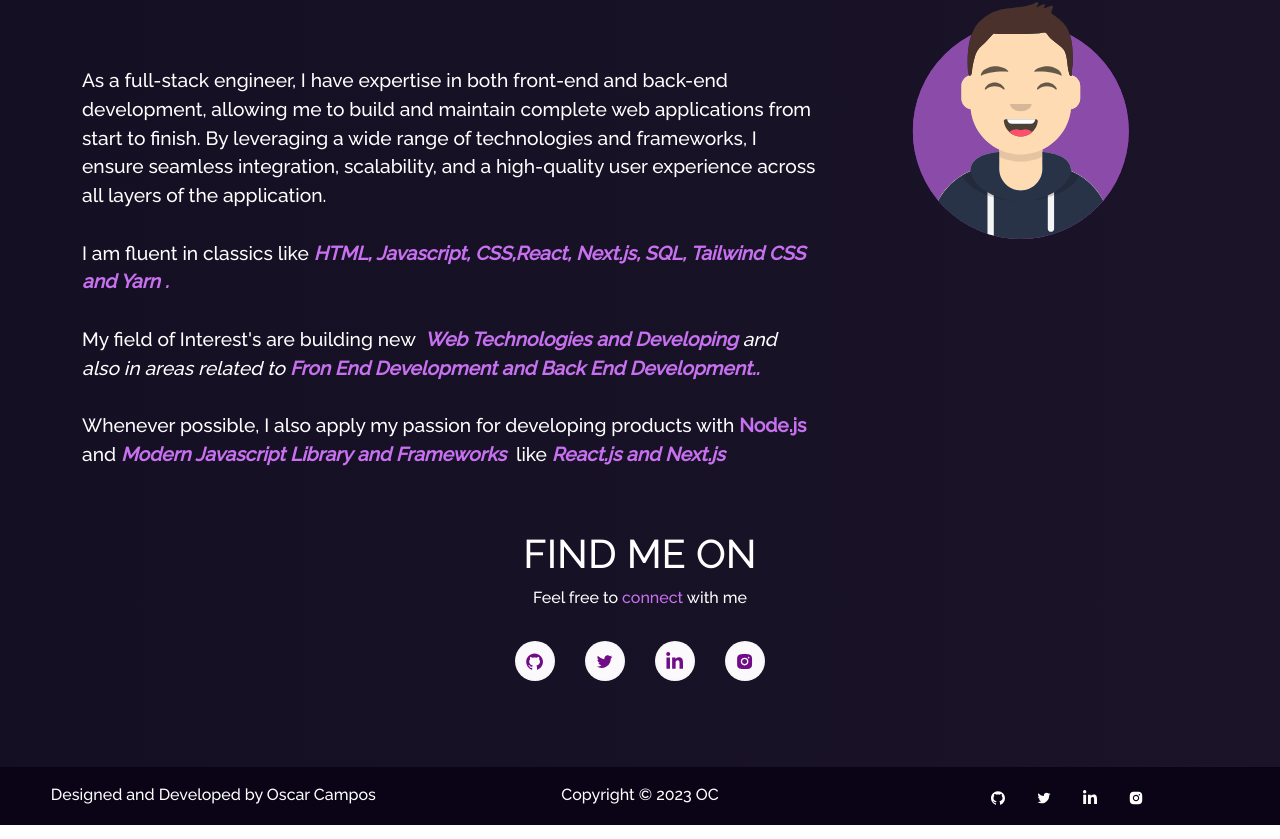
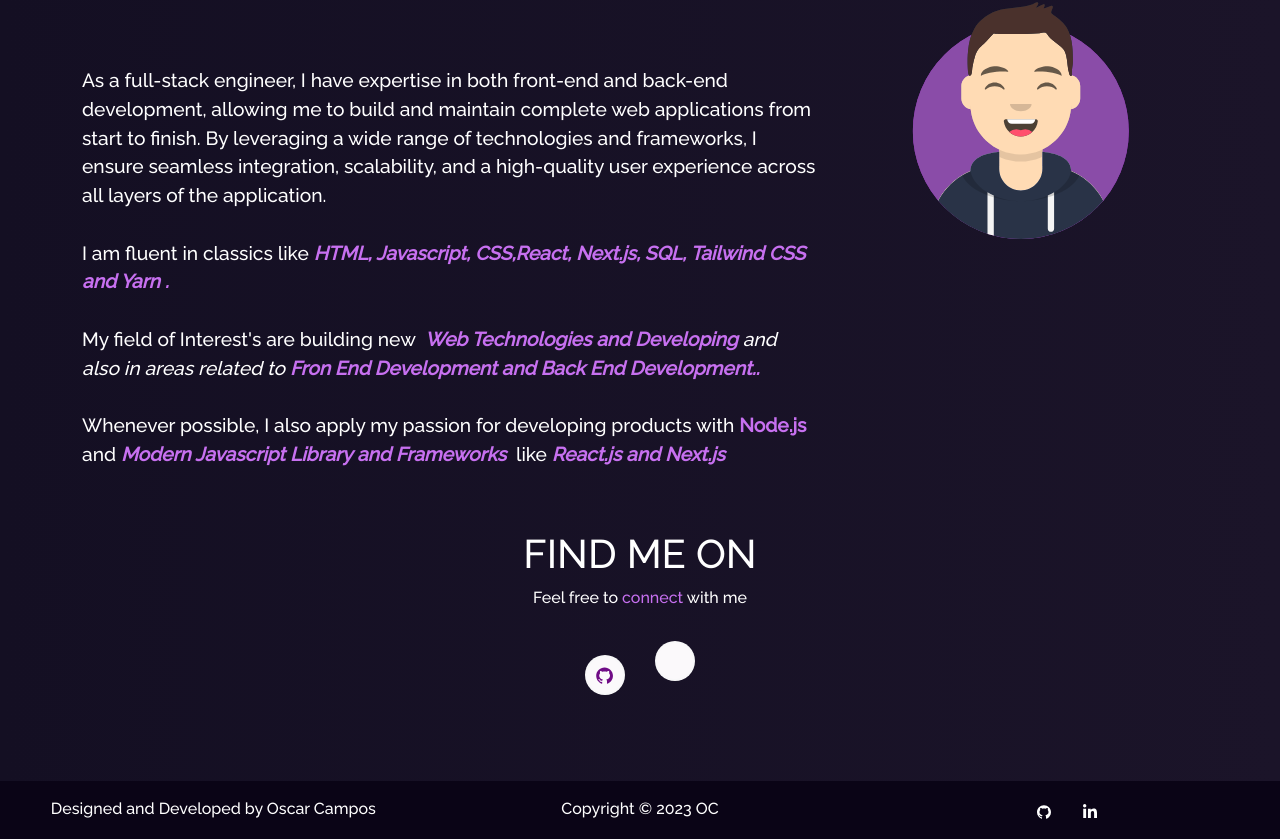
Before and after one commit to Oscarc691/ReactPortfolio, a React (Create React App) app: page / in a window 1280 px wide. Shown: the part 918-1757 px from the top of the page. Built offline with nearby package versions, Linux system fonts and the light colour scheme.

Commit message:
updated portfolio

```diff
--- a/src/components/About/AboutCard.js
+++ b/src/components/About/AboutCard.js
@@ -1,6 +1,6 @@
 import React from "react";
 import Card from "react-bootstrap/Card";
-import { ImPointRight } from "react-icons/im";
+
 
 function AboutCard() {
   return (
@@ -8,29 +8,13 @@
       <Card.Body>
         <blockquote className="blockquote mb-0">
           <p style={{ textAlign: "justify" }}>
-            Hi Everyone, I am <span className="purple">Oscar Campos </span>
-            originaly from <span className="purple"> San Fernando, California.</span>
-            <br />I am a Developer pursuing more knowledge and skills in the industry!
-            <br />
-            <br />
-            Apart from coding, some other activities that I love to do!
+           Hi, I’m Oscar Campos — a developer from San Fernando, California, passionate about building innovative applications and expanding my expertise in software development.
           </p>
-          <ul>
-            <li className="about-activity">
-              <ImPointRight /> Playing Games
-            </li>
-            <li className="about-activity">
-              <ImPointRight /> Working out
-            </li>
-            <li className="about-activity">
-              <ImPointRight /> Hangin out with friends
-            </li>
-          </ul>
+          <p style ={{textAlign: 'Justify'}}>
+              Beyond coding, I enjoy gaming, fitness, and connecting with friends—activities that keep me balanced and creative. My philosophy is simple:
+              “Strive to build, learn, and innovate every day.”
+          </p>
 
-          <p style={{ color: "rgb(155 126 172)" }}>
-            "Strive to build things and learn!"{" "}
-          </p>
-          <footer className="blockquote-footer">Oscar Campos</footer>
         </blockquote>
       </Card.Body>
     </Card>
--- a/src/components/Footer.js
+++ b/src/components/Footer.js
@@ -31,16 +31,7 @@
                 <AiFillGithub />
               </a>
             </li>
-            <li className="social-icons">
-              <a
-                href="https://twitter.com/oscarc691"
-                style={{ color: "white" }}
-                target="_blank"
-                rel="noopener noreferrer"
-              >
-                <AiOutlineTwitter />
-              </a>
-            </li>
+
             <li className="social-icons">
               <a
                 href="https://www.linkedin.com/in/oscar-campos-9627a7261/"
@@ -51,16 +42,6 @@
                 <FaLinkedinIn />
               </a>
             </li>
-            <li className="social-icons">
-              <a
-                href="https://www.instagram.com/o_campos121/?next=%2F"
-                style={{ color: "white" }}
-                target="_blank"
-                rel="noopener noreferrer"
-              >
-                <AiFillInstagram />
-              </a>
-            </li>
           </ul>
         </Col>
       </Row>
--- a/src/components/Home/Home2.js
+++ b/src/components/Home/Home2.js
@@ -3,11 +3,9 @@
 import myImg from "../../assets/avatar.svg";
 import Tilt from "react-parallax-tilt";
 import {
-  AiFillGithub,
-  AiOutlineTwitter,
-  AiFillInstagram,
+  AiFillGithub
 } from "react-icons/ai";
-import { FaLinkedinIn } from "react-icons/fa";
+
 
 function Home2() {
   return (
@@ -76,32 +74,11 @@
               </li>
               <li className="social-icons">
                 <a
-                  href="https://twitter.com/oscarc691"
-                  target="_blank"
-                  rel="noreferrer"
-                  className="icon-colour  home-social-icons"
-                >
-                  <AiOutlineTwitter />
-                </a>
-              </li>
-              <li className="social-icons">
-                <a
                   href="https://www.linkedin.com/in/oscar-campos-9627a7261/"
                   target="_blank"
                   rel="noreferrer"
                   className="icon-colour  home-social-icons"
                 >
-                  <FaLinkedinIn />
-                </a>
-              </li>
-              <li className="social-icons">
-                <a
-                  href="https://www.instagram.com/o_campos121/?next=%2F"
-                  target="_blank"
-                  rel="noreferrer"
-                  className="icon-colour home-social-icons"
-                >
-                  <AiFillInstagram />
                 </a>
               </li>
             </ul>
--- a/src/components/Projects/Projects.js
+++ b/src/components/Projects/Projects.js
@@ -7,6 +7,7 @@
 import FoodFinder from "../../assets/projects/FoodFinder.png";
 import Filmee from "../../assets/projects/Filmee.png";
 import Ultraverse from "../../assets/projects/Ultraverse.png";
+import VistoraDash from "../../assets/projects/VistoraDash.png";
 
 
 
@@ -27,17 +28,26 @@
               imgPath={Ultraverse}
               isBlog={false}
               title="Ultraverse"
-              description="Interactive website where people can post, post share and comment"
+              description="An interactive social platform where users can create posts, share content, and engage in meaningful discussions through comments and interactions."
               ghLink="https://github.com/Oscarc691/Ultraverse-Intern"
             />
           </Col>
+            <Col md={4} className="project-card">
+            <ProjectCard
+              imgPath={VistoraDash}
+              isBlog={false}
+              title="Vistora"
+              description="An AI-powered web platform designed to streamline and accelerate the insurance claims process by automating verification, reducing errors, and improving transparency for both providers and patients."
+              ghLink="https://github.com/Oscarc691/Vistora"
 
+            />
+          </Col>
           <Col md={4} className="project-card">
             <ProjectCard
               imgPath={FoodFinder}
               isBlog={false}
               title="Food Finder"
-              description="Ingriedient based recipe search engine"
+              description="A smart recipe search engine that allows users to discover meals based on the ingredients they already have, making cooking easier, more efficient, and waste-free."
               ghLink="https://github.com/Oscarc691/FoodFinder"
 
             />
@@ -48,7 +58,7 @@
               imgPath={Filmee}
               isBlog={false}
               title="Filmee"
-              description="Movie searching and recommendation engine."
+              description="A movie search and recommendation engine that helps users quickly discover films by title, genre, or keywords, while providing personalized recommendations based on their preferences and viewing history."
               ghLink="https://github.com/Oscarc691/Filmee"
 
             />
@@ -59,7 +69,7 @@
               imgPath={highlighter}
               isBlog={false}
               title="Highlighter"
-              description="Calender with advanced agenda and scheduling method."
+              description="A smart calendar application featuring advanced agenda management and scheduling tools, designed to help users organize events, set reminders, and optimize their time more efficiently."
               ghLink="https://peaceful-island-43281.herokuapp.com/"
 
             />
@@ -69,11 +79,12 @@
               imgPath={sipSavvy}
               isBlog={false}
               title="SipSavvy"
-              description="alcohol and cocktail recipe search engine."
-              ghLink=""
+              description="A cocktail and alcohol recipe search engine that lets users explore, discover, and mix drinks based on ingredients, categories, or flavor preferences."
+              ghLink="https://github.com/CarlyGallagher/stone-martini"
 
             />
           </Col>
+
         </Row>
       </Container>
     </Container>
```
Also changed, not shown: src/assets/projects/VistoraDash.png (added).
